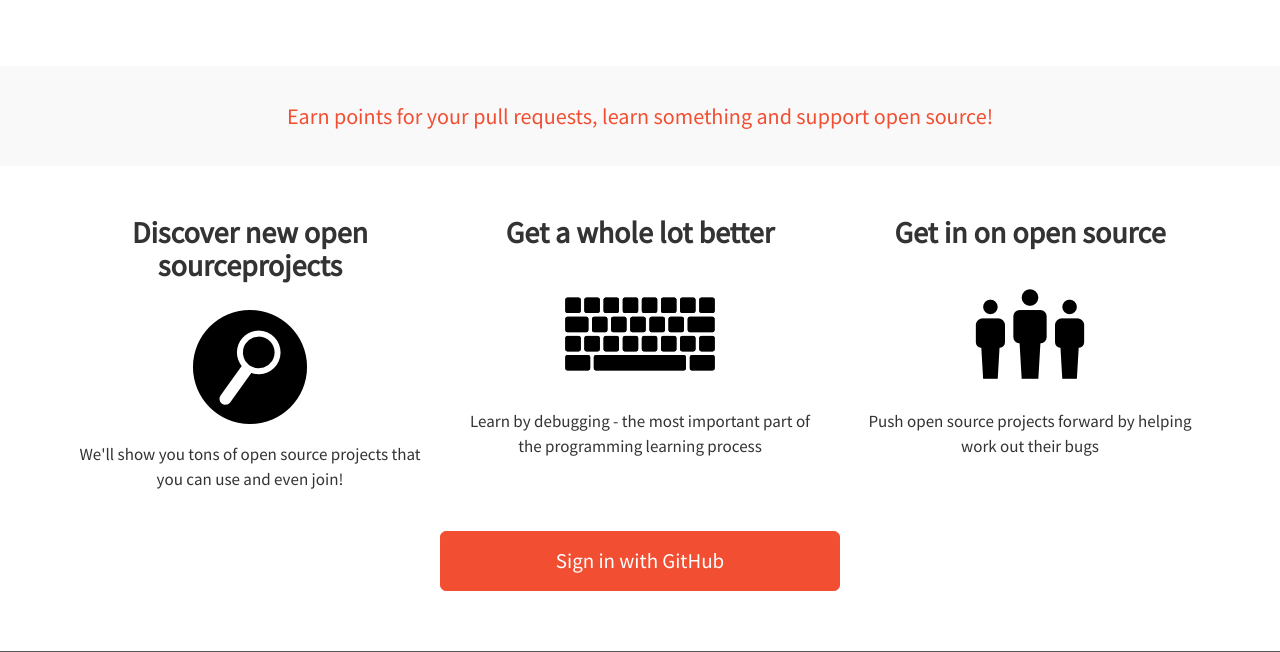
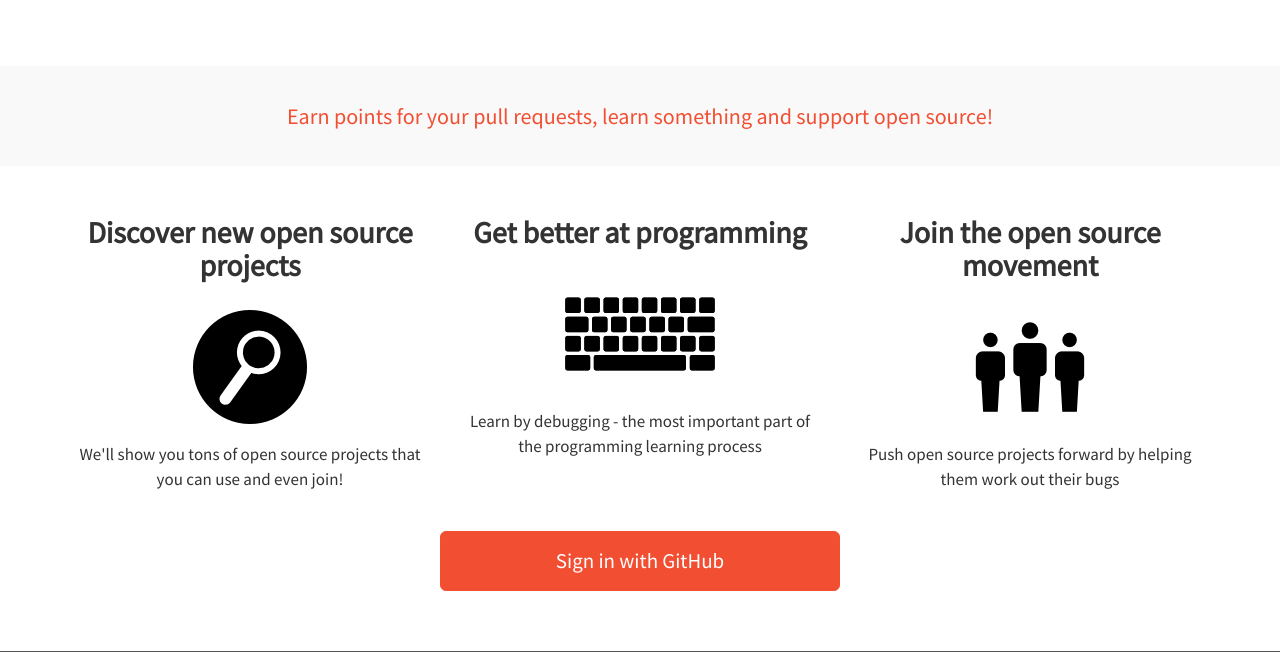
Before and after one commit to dellsystem/gitchallenge.com, a Django app: page / in a window 1280 px wide. Shown: the part 298-950 px from the top of the page. Run offline with Django 3.2, Linux system fonts and the light colour scheme; style sheets or scripts are compiled from the project's sources; some libraries are stand-ins or nearby versions.

Commit message:
fixing on my doublecheck

```diff
--- a/gitchallenged/templates/home.html
+++ b/gitchallenged/templates/home.html
@@ -5,19 +5,19 @@
 
 <div class="row text-center">
     <div class="col-md-4">
-        <h2>Discover new open sourceprojects</h2>
+        <h2>Discover new open source projects</h2>
         <img src="{{ STATIC_URL }}img/discover.png" />
         <p>We'll show you tons of open source projects that you can use and even join!</p>
     </div>
     <div class="col-md-4">
-        <h2>Get a whole lot better</h2>
+        <h2>Get better at programming</h2>
         <img src="{{ STATIC_URL }}img/skills.png" />
         <p>Learn by debugging - the most important part of the programming learning process</p>
     </div>
     <div class="col-md-4">
-        <h2>Get in on open source</h2>
+        <h2>Join the open source movement</h2>
         <img src="{{ STATIC_URL }}img/contribute.png" />
-        <p>Push open source projects forward by helping work out their bugs</p>
+        <p>Push open source projects forward by helping them work out their bugs</p>
     </div>
 </div>
 
```
